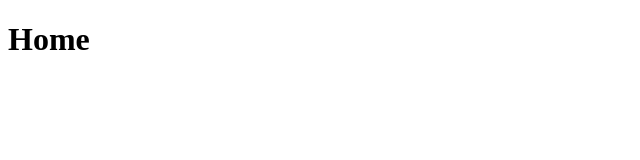
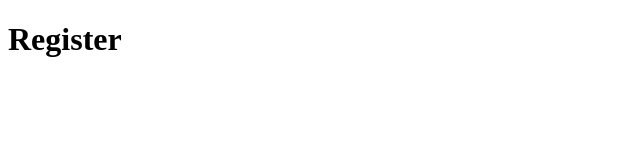
Before and after one commit to 5tarlight/devpub-frontend, a React (Create React App) app: page /register in a window 1280 px wide. Shown: the top 160 px of the page, without its empty margins (0-640 px from the left). Built offline with nearby package versions, Linux system fonts and the light colour scheme.

Commit message:
register page

```diff
--- a/src/components/App.tsx
+++ b/src/components/App.tsx
@@ -1,11 +1,12 @@
 import React from 'react';
 import { BrowserRouter as Router, Route } from 'react-router-dom';
-import { Home } from '../pages';
+import { Home, Register } from '../pages';
 
 const App = () => {
   return (
     <Router>
-      <Route path="/" component={Home} />
+      <Route exact path="/" component={Home} />
+      <Route path="/register" component={Register} />
     </Router>
   );
 };
--- /dev/null
+++ b/src/pages/Register.tsx
@@ -0,0 +1,11 @@
+import React from 'react';
+
+const Register = () => {
+  return (
+    <div>
+      <h1>Register</h1>
+    </div>
+  );
+};
+
+export default Register;
--- a/src/pages/index.tsx
+++ b/src/pages/index.tsx
@@ -1 +1,2 @@
 export { default as Home } from './Home';
+export { default as Register } from './Register';
```
